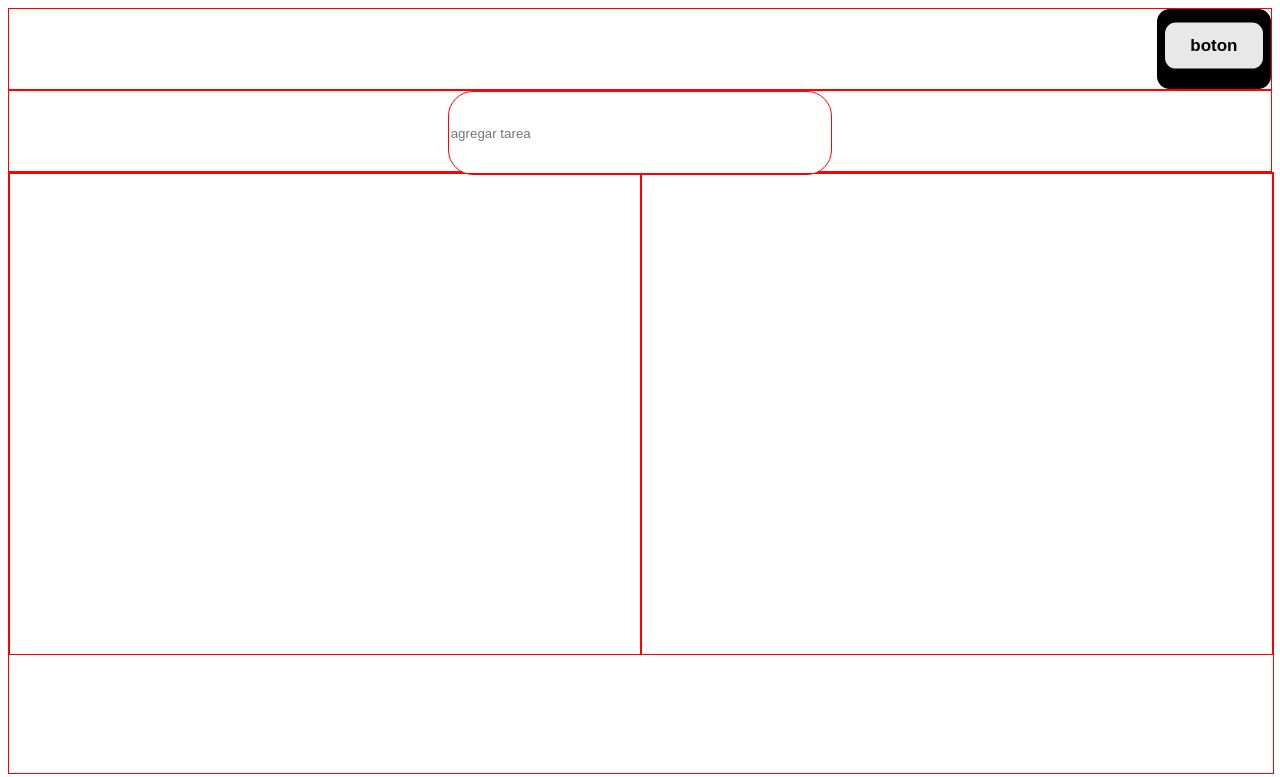
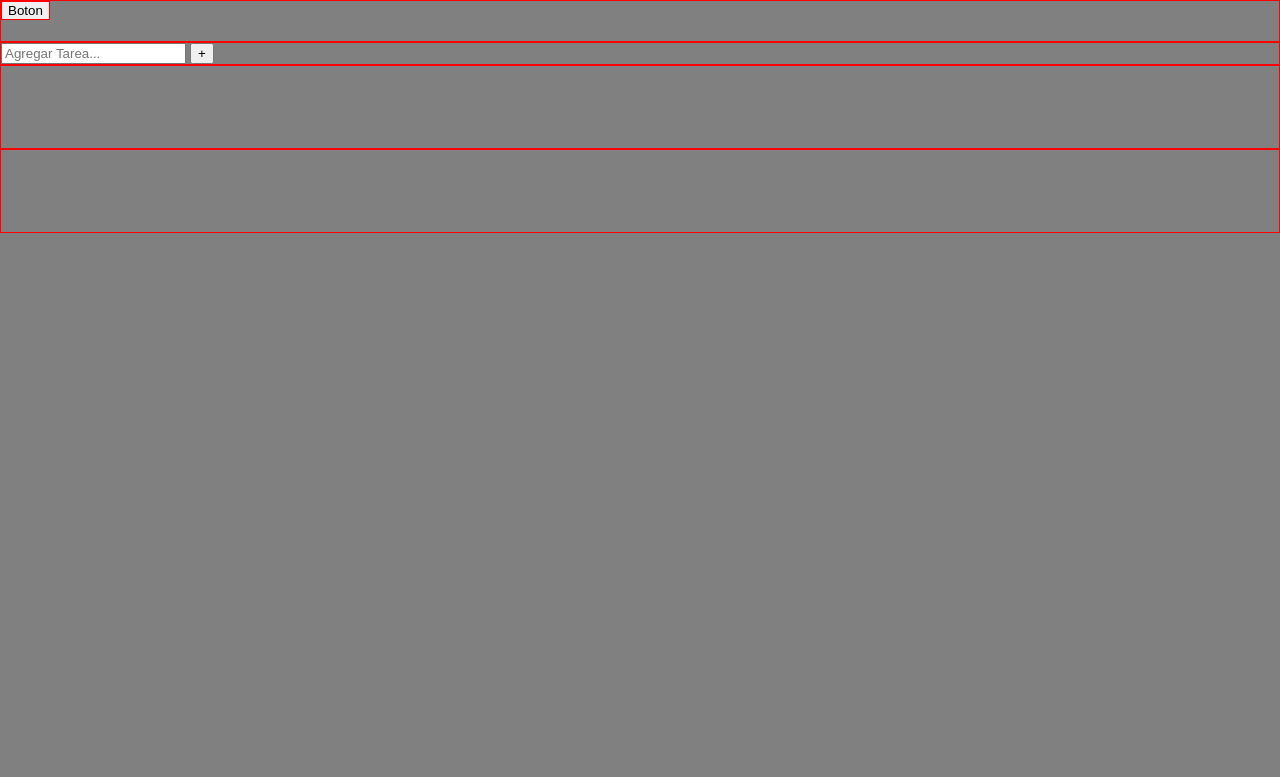
Before and after one commit to quimeyxd6/To-Do-List, a plain HTML site: page index.html in a window 1280 px wide. Drawn offline with Linux system fonts and the light colour scheme.

Commit message:
restructuring

```diff
--- a/JavaScript.js
+++ b/JavaScript.js
@@ -1,58 +1,13 @@
 'use strict'
 
-const principal = document.getElementById("main");
+const mode = document.getElementById('btn_mode');
+const task = document.getElementById('input_task');
+const btnTask = document.getElementById('btn_task');
+const listTask = document.getElementById('ul_task');
+const listComplete = document.getElementById('ul_complete');
 
-const header = document.createElement("div");
-header.classList.add("outline", "header");
-
-const center = document.createElement("div");
-center.classList.add("outline", "center");
-
-const mainSection = document.createElement("div");
-mainSection.classList.add("outline", "mainSection");
-
-const btn = document.createElement("button");
-const probando = document.createElement("span");
-probando.classList.add("button_top");
-probando.textContent = "boton";
-header.appendChild(btn);
-btn.appendChild(probando);
-
-//////////////////////////////////////////////
-
-const cuadroTexto = document.createElement("input");
-cuadroTexto.classList.add("outline", "cuadroTexto");
-cuadroTexto.placeholder = "agregar tarea";
-center.appendChild(cuadroTexto);
-
-/////////////////////////////////////////////
-
-const list = document.createElement("div");
-list.classList.add("list_container");
-mainSection.appendChild(list);
+btn.addEventListener('click', (e)=>{
+    e.preventDefault();
 
 
-const list2 = document.createElement("div");
-list2.classList.add("list_container");
-mainSection.appendChild(list2);
-
-/////////////////////////////////////////////
-
-cuadroTexto.addEventListener('keypress', (e)=> {
-    if(e.key === 'Enter'){
-        tomarTarea();
-    }
 })
-
-function tomarTarea(){
-    const text = cuadroTexto.value;
-    const item = document.createElement("p");
-
-    item.textContent = text;
-    list.appendChild(item);
-}
-
-
-principal.appendChild(header);
-principal.appendChild(center);
-principal.appendChild(mainSection);
--- a/index.html
+++ b/index.html
@@ -7,7 +7,30 @@
     <link rel="stylesheet" href="style.css">
 </head>
 <body>
-    <div id="main" class="full"></div>
+    <header class="outline">
+        <button class="outline" id="btn_mode">
+            <span>Boton</span>
+        </button>
+    </header>
+    <section class="main">
+        <div class="outline div_form">
+            <form class="task">
+                <input type="text" name="task" id="input_task" placeholder="Agregar Tarea...">
+                <button class="task_add" id="btn_task">+</button>
+            </form>
+        </div>
+            <div class="outline task_container">
+                <ul id="ul_task">
+
+                </ul>
+            </div>
+            <div class="outline complete_container">
+                <ul id="ul_complete">
+
+                </ul>
+            </div>
+
+    </section>
     <script src="JavaScript.js"></script>
 </body>
 </html>
--- a/style.css
+++ b/style.css
@@ -1,9 +1,19 @@
 body {
-    background-color: white;
+    margin: 0;
+    background-color: grey;
+    height: 100svh;
+}
+
+header {
+    height: 5%;
+}
+
+section {
+    height: 95%;
 }
 
 .full{
-    height: 100svh;
+    height: 100%;
     display: block;
 }
 
@@ -11,70 +21,6 @@ body {
     border: 1px solid red;
 }
 
-.header {
-    height: 10%;
-    display: flex;
-    justify-content: flex-end;
+ul {
+    height: 50px;
 }
-
-.center {
-    height: 10%;
-    display: flex;
-    justify-content: center;
-}
-
-.cuadroTexto {
-    height: 100%;
-    width: 30%;
-    border-radius: 25px;
-}
-
-.mainSection {
-    width: 100%;
-    height: 75%;
-    display: flex;
-}
-
-.list_container {
-    border: 1px solid red;
-    width: 70%;
-    height: 80%;
-}
-
-
-
-
-
-button {
-    /* Variables */
-    --button_radius: 0.75em;
-    --button_color: #e8e8e8;
-    --button_outline_color: #000000;
-    font-size: 17px;
-    font-weight: bold;
-    border: none;
-    border-radius: var(--button_radius);
-    background: var(--button_outline_color);
-  }
-
-  .button_top {
-    display: block;
-    box-sizing: border-box;
-    border: 2px solid var(--button_outline_color);
-    border-radius: var(--button_radius);
-    padding: 0.75em 1.5em;
-    background: var(--button_color);
-    color: var(--button_outline_color);
-    transform: translateY(-0.2em);
-    transition: transform 0.1s ease;
-  }
-
-  button:hover .button_top {
-    /* Pull the button upwards when hovered */
-    transform: translateY(-0.33em);
-  }
-
-  button:active .button_top {
-    /* Push the button downwards when pressed */
-    transform: translateY(0);
-  }
```
